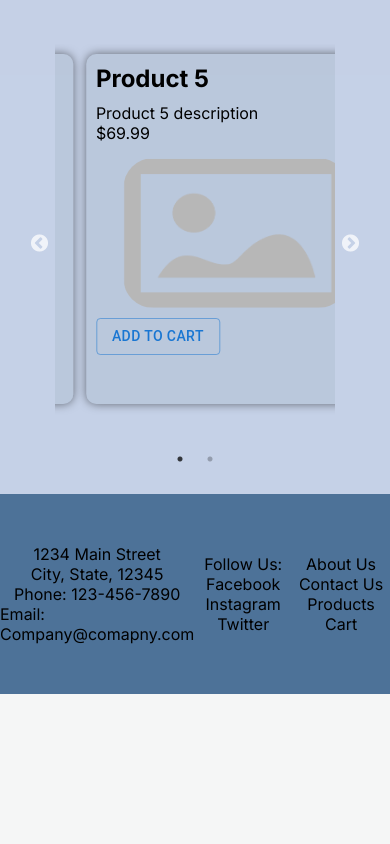
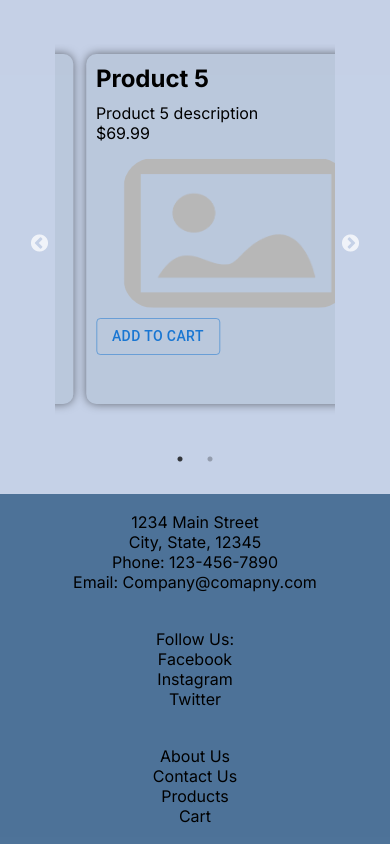
Before and after one commit to Pmacdon15/demo, a Next.js app: page /storeFront in a window 390 px wide. Shown: the part 1450-2294 px from the top of the page. Before the commit the page ends 2144 px from the top, so only its background shows below. Built offline with nearby package versions, Linux system fonts and the light colour scheme.

Commit message:
fixed css

```diff
--- a/src/app/storeFront/page.module.css
+++ b/src/app/storeFront/page.module.css
@@ -92,14 +92,6 @@
     margin-bottom:10px;
 }
 
-/* for small screens */
-@media (max-width: 1200px) {
-
-    .productRow {
-        width: 90%;
-    }
-}
-
 
 
 .footer{
@@ -120,3 +112,19 @@
     height: 100%;
     /* background-color: rgba(4, 56, 104, 0.614); */
 }
+
+/* for small screens */
+@media (max-width: 1200px) {
+
+    .productRow {
+        width: 90%;
+    }
+}
+
+@media (max-width: 600px) {
+
+    .footer{
+        flex-direction: column;
+        height:350px;
+    }
+ }
```
